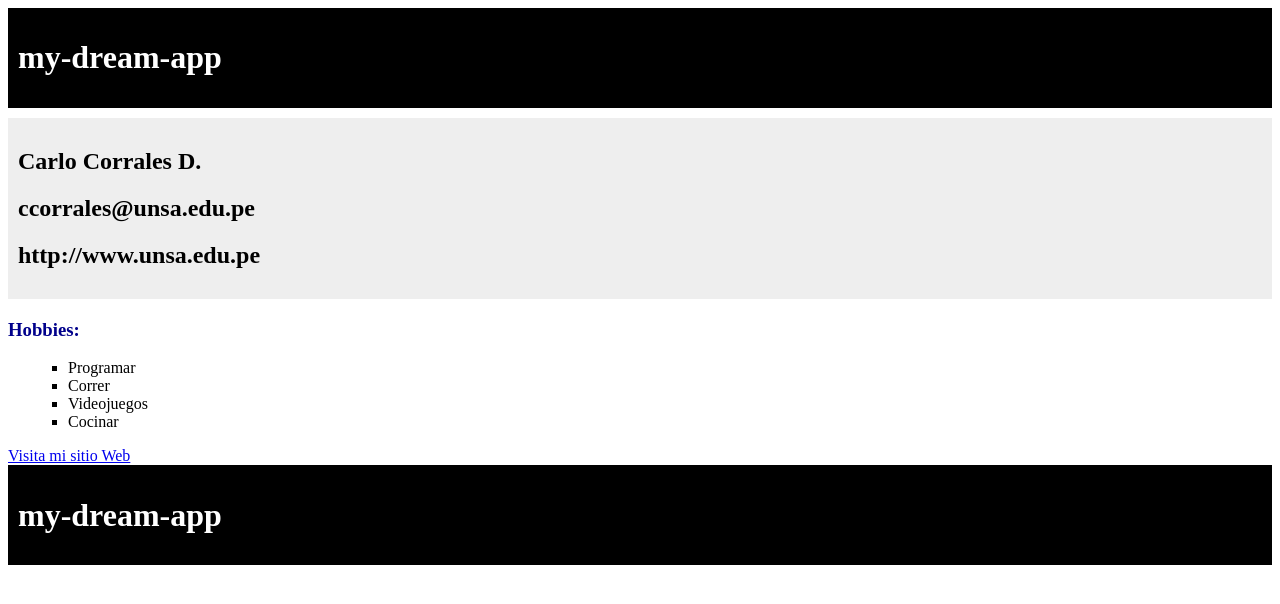
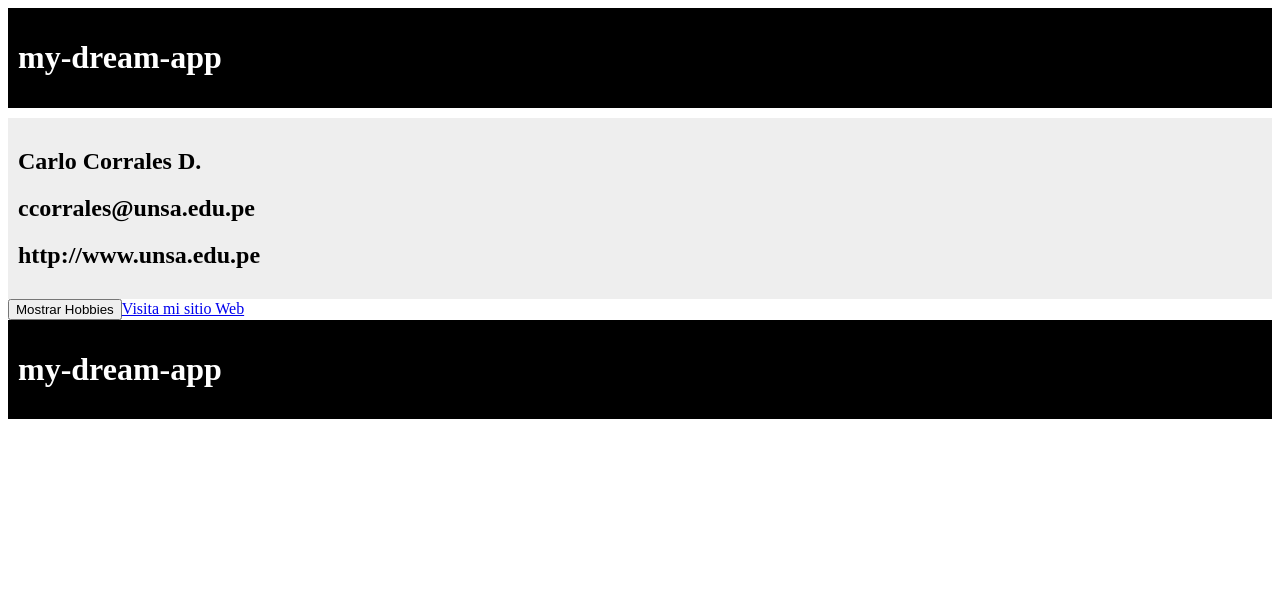
Before and after one commit to J-Gabriel-Quispe-M/PW2-GRUPO-A, an Angular app in the folder Angular/my-dream-app/: page / in a window 1280 px wide. Shown: the top 604 px of the page. Built offline with nearby package versions, Linux system fonts and the light colour scheme.

Commit message:
Agregacion de un boton para mostrar y ocultar hobbies

```diff
--- a/Angular/my-dream-app/src/app/app.html
+++ b/Angular/my-dream-app/src/app/app.html
@@ -8,12 +8,17 @@
   <h2>{{ webpage }}</h2>
 </div>
 
-<div>
+<button (click)="toggleHobbies()">
+  {{ mostrarHobbies ? 'Ocultar Hobbies' : 'Mostrar Hobbies' }}
+</button>
+
+<div *ngIf="mostrarHobbies">
   <h3>Hobbies:</h3>
   <ul>
     <li *ngFor="let hobby of filteredHobbies">{{ hobby }}</li>
   </ul>
 </div>
+
 <a href="{{ webpage }}" target="_blank">Visita mi sitio Web</a>
 <div class="black">
   <h1> {{ title }}</h1>
--- a/Angular/my-dream-app/src/app/app.ts
+++ b/Angular/my-dream-app/src/app/app.ts
@@ -1,35 +1,36 @@
 import { Component } from '@angular/core';
 import { bootstrapApplication } from '@angular/platform-browser';
-import { NgFor } from '@angular/common';
+import { NgFor, NgIf } from '@angular/common';
 
 
 @Component({
   selector: 'app-root',
   standalone: true,
-  imports: [NgFor],
+  imports: [NgFor, NgIf],
   templateUrl: './app.html',
   styleUrls: ['./app.css']
 })
 export class AppComponent {
   title = 'my-dream-app';
-  name = "Carlo Corrales D.";
-  email = "ccorrales@unsa.edu.pe";
-  webpage = "http://www.unsa.edu.pe";
+  name = 'Carlo Corrales D.';
+  email = 'ccorrales@unsa.edu.pe';
+  webpage = 'http://www.unsa.edu.pe';
 
   hobbies: string[] = [];
   filteredHobbies: string[] = [];
+  mostrarHobbies: boolean = false;
 
   constructor() {
-    this.hobbies = ['Leer', 'Programar', 'Correr',
-       'Videojuegos', 'Cocinar'];
+    this.hobbies = ['Leer', 'Programar', 'Correr', 'Videojuegos', 'Cocinar'];
 
-    // Usando for e if para filtrar hobbies con más de 5 letras
     for (let hobby of this.hobbies) {
       if (hobby.length > 5) {
         this.filteredHobbies.push(hobby);
       }
     }
   }
+
+  toggleHobbies() {
+    this.mostrarHobbies = !this.mostrarHobbies;
+  }
 }
-
-bootstrapApplication(AppComponent);
```
